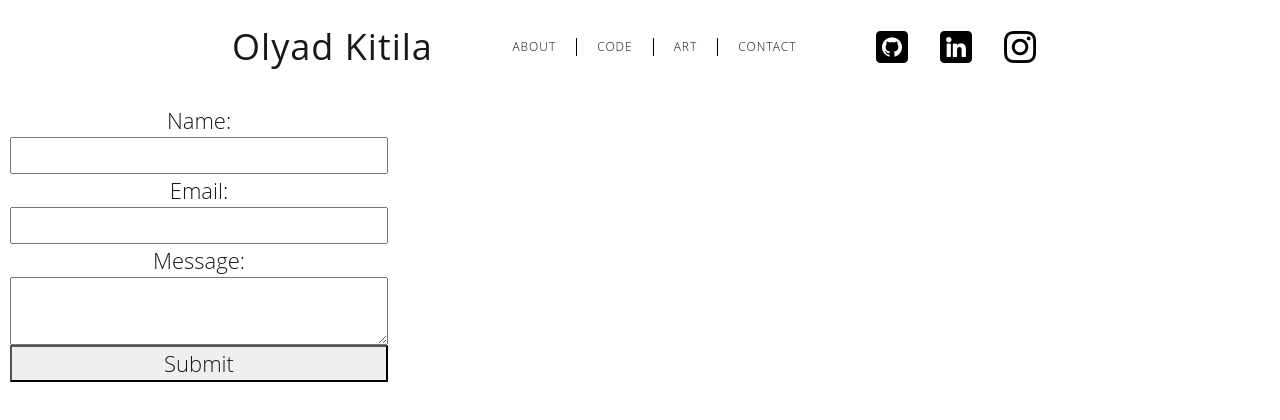
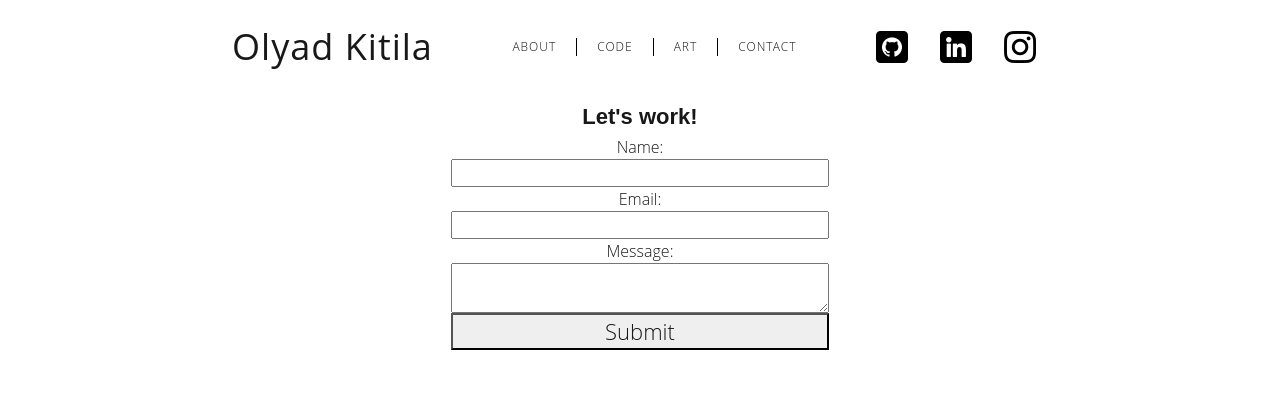
Before and after one commit to thymetime/Module-12-React, a React (Vite) app in the folder Portfolio/: page /contact in a window 1280 px wide. Shown: the top 420 px of the page. Built offline with nearby package versions, Linux system fonts and the light colour scheme.

Commit message:
add contact form title and formatting

```diff
--- a/Portfolio/src/Contact.css
+++ b/Portfolio/src/Contact.css
@@ -4,10 +4,18 @@ form {
     width: 30%;
     height: 100rem;
     justify-items: space-around;
+    align-items: space-around;
+    justify-self: center;
+    margin: 0 auto;
+
+    font-size: 1.6rem;
+}
+
+.form-item_title {
+    font-size: 2.2rem;
+    font-weight: 400px;
 
 }
-
-form-item
 
 .submit-success {
     color: greenyellow;
--- a/Portfolio/src/pages/Contact.jsx
+++ b/Portfolio/src/pages/Contact.jsx
@@ -19,6 +19,8 @@ export default function ContactForm() {
 
   return (
     <form onSubmit={onSubmit}>
+      <h2 class="form-item form-item_title">Let's work!</h2>
+
       <label for="name" class="form-item form-item_label">Name:</label>
       <input type="text" name="name" class="form-item form-item_input" required/>
 
```
